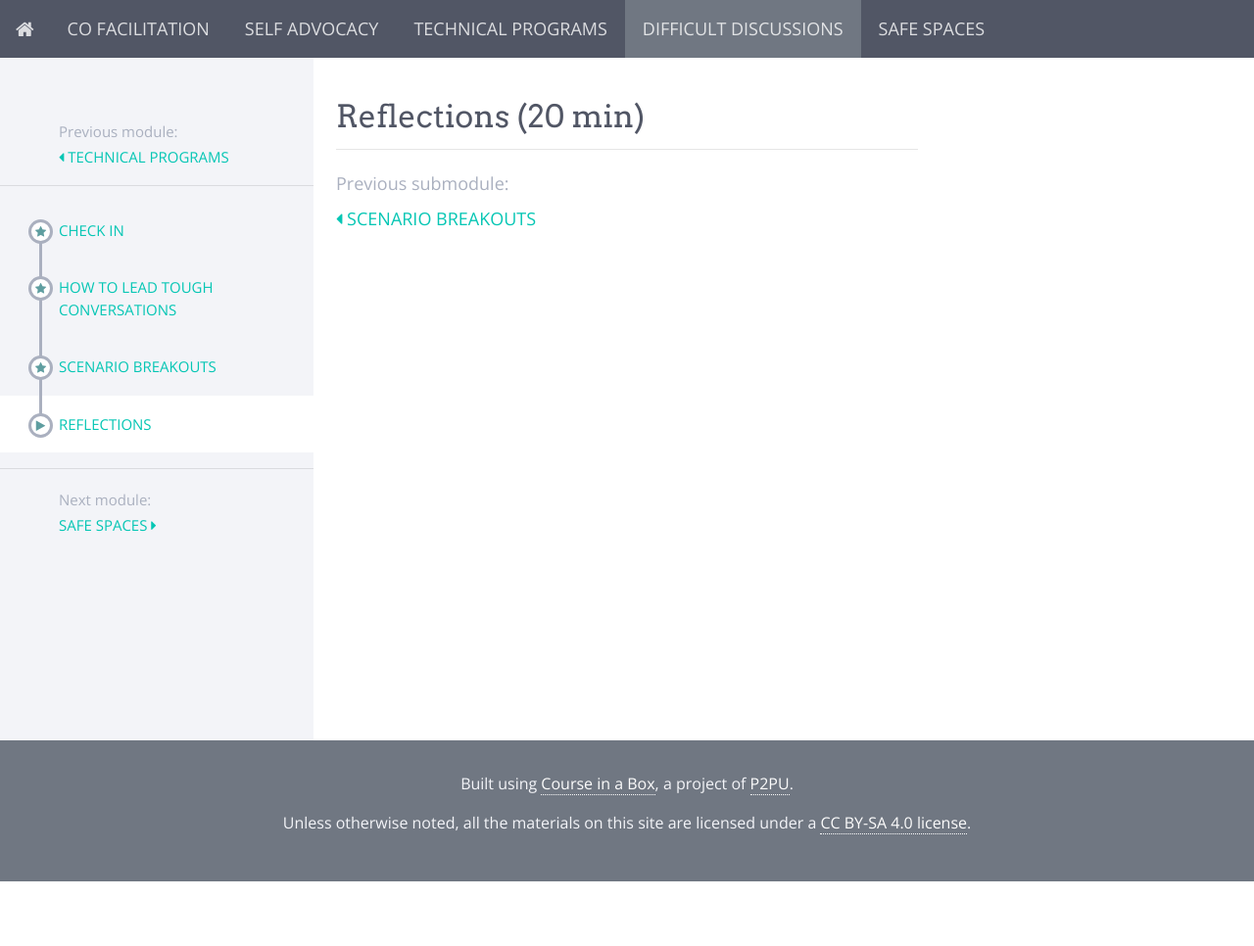
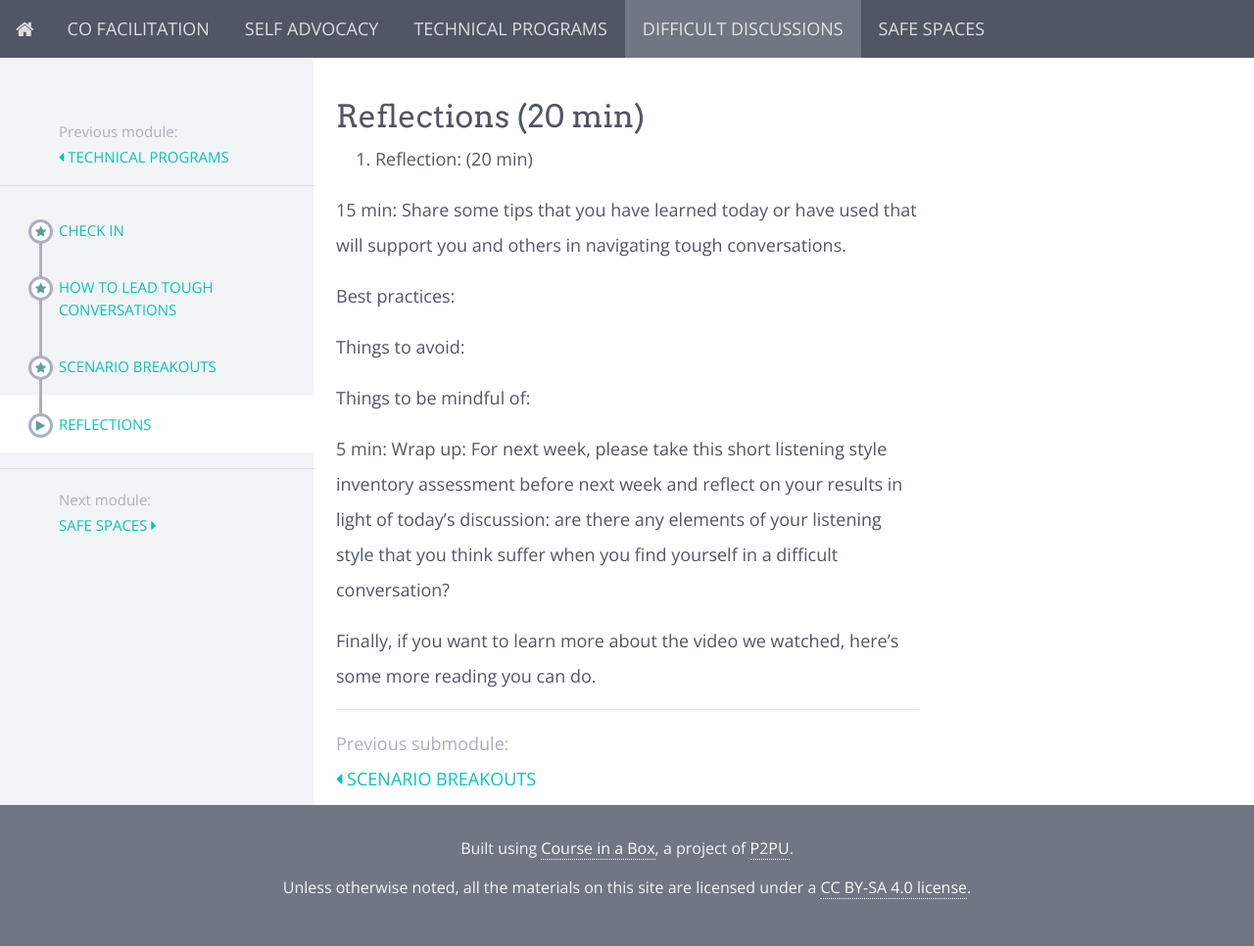
Before and after one commit to p2pu/advanced-facilitation, a Jekyll site: the page built from modules/Difficult-Discussions/_posts/2000-01-04-reflection.md, in a window 1280 px wide. Shown: the whole page at 98% size. Built offline with Jekyll 4.4.1, drawn with Linux system fonts in a browser that asks for light colours; nearby versions of some CDN libraries; before the commit the page ends 900 px from its top, so only the background shows below that.

Commit message:
Update 2000-01-04-reflection.md

```diff
--- a/modules/Difficult-Discussions/_posts/2000-01-04-reflection.md
+++ b/modules/Difficult-Discussions/_posts/2000-01-04-reflection.md
@@ -3,3 +3,20 @@ title: Reflections
 ---
 
 ## Reflections (20 min)
+
+4. Reflection: (20 min)
+
+15 min: Share some tips that you have learned today or have used that will support you and others in navigating tough conversations.
+
+Best practices:
+
+
+Things to avoid:
+
+
+Things to be mindful of:
+
+
+5 min: Wrap up: For next week, please take this short listening style inventory assessment before next week and reflect on your results in light of today’s discussion: are there any elements of your listening style that you think suffer when you find yourself in a difficult conversation?
+
+Finally, if you want to learn more about the video we watched, here’s some more reading you can do.
```
